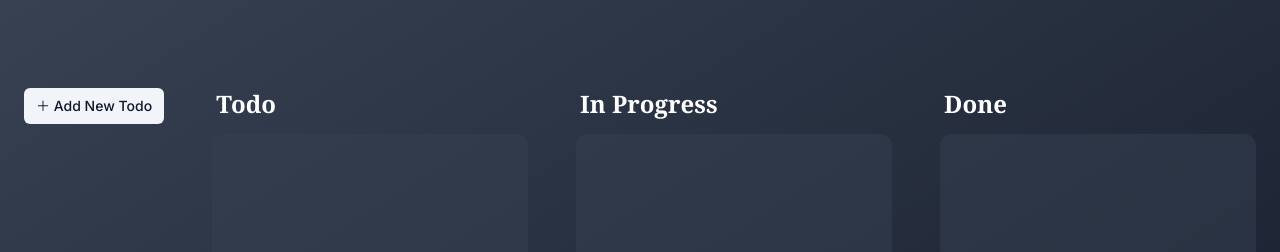
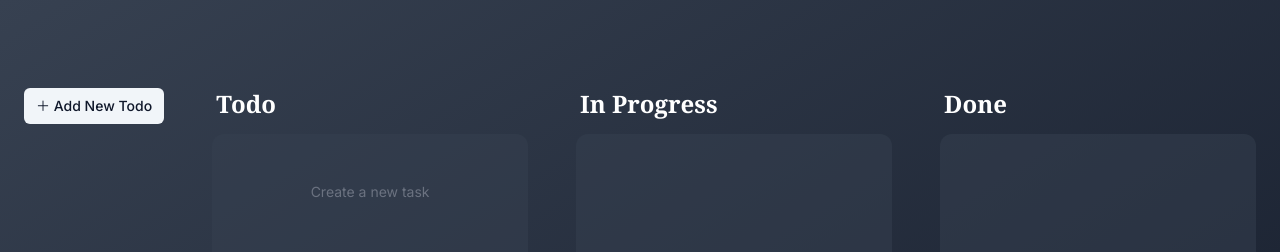
Before and after one commit to hanaisreal/notifyMe, a Next.js app: page / in a window 1280 px wide. Shown: the top 252 px of the page. Built offline with nearby package versions, Linux system fonts and the light colour scheme.

Commit message:
feat: added loading from local storage when refresh

```diff
--- a/components/column.tsx
+++ b/components/column.tsx
@@ -1,33 +1,62 @@
 'use client'
 
-import { useTaskStore } from '@/lib/store'
+import { Status, useTaskStore } from '@/lib/store'
 import Task from './task'
-import { useMemo } from 'react'
-
+import { useEffect, useMemo } from 'react'
 
 export default function Column({
   title,
   status
 }: {
   title: string
-  status: string
+  status: Status
 }) {
-
-  const tasks = useTaskStore(state => state.tasks)  //store에 있는 tasks를 가져옴
-
+  const tasks = useTaskStore(state => state.tasks)
   const filteredTasks = useMemo(
     () => tasks.filter(task => task.status === status),
-    [tasks, status] //tasks나 status가 변경될 때만 다시 계산해서 가져옴
-)
+    [tasks, status]
+  )
+
+  const updateTask = useTaskStore(state => state.updateTask)
+  const dragTask = useTaskStore(state => state.dragTask)
+
+  const draggedTask = useTaskStore(state => state.draggedTask)
+
+  useEffect(() => {
+    useTaskStore.persist.rehydrate()
+  }, [])
+
+  const handleDrop = (e: React.DragEvent<HTMLDivElement>) => {
+    if (!draggedTask) return
+    updateTask(draggedTask, status)
+    dragTask(null)
+  }
+
   return (
     <section className='h-[600px] flex-1'>
       <h2 className='ml-1 font-serif text-2xl font-semibold'>{title}</h2>
 
-      <div className='mt-3.5 h-full w-full flex-1 rounded-xl bg-gray-700/50 p-4'>
+      <div
+        className='mt-3.5 h-full w-full rounded-xl bg-gray-700/50 p-4'
+        onDrop={handleDrop}
+        onDragOver={e => e.preventDefault()}
+      >
         <div className='flex flex-col gap-4'>
           {filteredTasks.map(task => (
             <Task key={task.id} {...task} />
           ))}
+
+          {filteredTasks.length === 0 && status === 'TODO' && (
+            <div className='mt-8 text-center text-sm text-gray-500'>
+              <p>Create a new task</p>
+            </div>
+          )}
+
+          {tasks.length && filteredTasks.length === 0 && status !== 'TODO' ? (
+            <div className='mt-8 text-center text-sm text-gray-500'>
+              <p>Drag your tasks here</p>
+            </div>
+          ) : null}
         </div>
       </div>
     </section>
--- a/components/new-todo-dialog.tsx
+++ b/components/new-todo-dialog.tsx
@@ -16,7 +16,7 @@ import { Textarea } from './ui/textarea'
 import { useTaskStore } from '@/lib/store'
 
 export default function NewTodoDialog() {
-  const addTask = useTaskStore(state => state.addTask) //store에 있는 addTask를 가져옴
+  const addTask = useTaskStore(state => state.addTask)
 
   const handleSubmit = (e: React.FormEvent<HTMLFormElement>) => {
     e.preventDefault()
@@ -27,7 +27,7 @@ export default function NewTodoDialog() {
 
     if (typeof title !== 'string' || typeof description !== 'string') return
 
-    addTask(title, description) //store에 있는 addTask를 호출
+    addTask(title, description)
   }
 
   return (
--- a/components/task.tsx
+++ b/components/task.tsx
@@ -1,15 +1,20 @@
-import React from 'react'
+import { Status, useTaskStore } from '@/lib/store'
 import { cn } from '@/lib/utils'
 
 export default function Task({
+  id,
   title,
   description,
   status
 }: {
+  id: string
   title: string
   description?: string
-  status: string
+  status: Status
 }) {
+  const dragTask = useTaskStore(state => state.dragTask)
+  const removeTask = useTaskStore(state => state.removeTask)
+
   return (
     <div
       className={cn(
@@ -20,15 +25,15 @@ export default function Task({
           'border-2 border-emerald-500': status === 'DONE'
         }
       )}
-
-      draggable  //드래그 가능하게 만듬
+      onDragStart={() => dragTask(id)}
+      draggable
     >
       <div>
         <h3 className='font-medium text-gray-700'>{title}</h3>
         <p className='text-sm font-light text-gray-500'>{description}</p>
       </div>
 
-      <button className='cursor-pointer'>
+      <button className='cursor-pointer' onClick={() => removeTask(id)}>
         <svg
           xmlns='http://www.w3.org/2000/svg'
           viewBox='0 0 24 24'
--- a/lib/store.ts
+++ b/lib/store.ts
@@ -1,44 +1,52 @@
-import {create} from 'zustand';
-import {v4 as uuid} from 'uuid';
+import { create } from 'zustand'
+import { v4 as uuid } from 'uuid'
+import { persist } from 'zustand/middleware'
 
-export type Status = 'TODO' | 'IN_PROGRESS' | 'DONE';
+export type Status = 'TODO' | 'IN_PROGRESS' | 'DONE'
 
 export type Task = {
-    id: string;
-    title: string;
-    description?: string;
+  id: string
+  title: string
+  description?: string
   status: Status
-    };
+}
 
 export type State = {
   tasks: Task[]
+  draggedTask: string | null
 }
 
 export type Actions = {
-    addTask: (title: string, description: string) => void;
-    removeTask: (id: string) => void;
-    updateTask: (id: string, status: Status) => void;
+  addTask: (title: string, description?: string) => void
+  dragTask: (id: string | null) => void
+  removeTask: (title: string) => void
+  updateTask: (title: string, status: Status) => void
+}
 
-
-}
-export const useTaskStore = create<State & Actions>((set) => ({
+export const useTaskStore = create<State & Actions>()(
+  persist(
+    set => ({
       tasks: [],
+      draggedTask: null,
       addTask: (title: string, description?: string) =>
-        set((state) => ({
+        set(state => ({
           tasks: [
             ...state.tasks,
-                {
-                    id: uuid(),
-                    title,
-                    description,
-                    status: 'TODO'
-                }
+            { id: uuid(), title, description, status: 'TODO' }
           ]
         })),
-    removeTask: (id) => set((state) => ({
-        tasks: state.tasks.filter((task) => task.id !== id)
+      dragTask: (id: string | null) => set({ draggedTask: id }),
+      removeTask: (id: string) =>
+        set(state => ({
+          tasks: state.tasks.filter(task => task.id !== id)
         })),
-    updateTask: (id, status) => set((state) => ({
-        tasks: state.tasks.map((task) => (task.id === id ? { ...task, status } : task))
+      updateTask: (id: string, status: Status) =>
+        set(state => ({
+          tasks: state.tasks.map(task =>
+            task.id === id ? { ...task, status } : task
+          )
         }))
-}));
+    }),
+    { name: 'task-store', skipHydration: true }
+  )
+)
```
Lines whose indentation alone changed are shown as unchanged.
